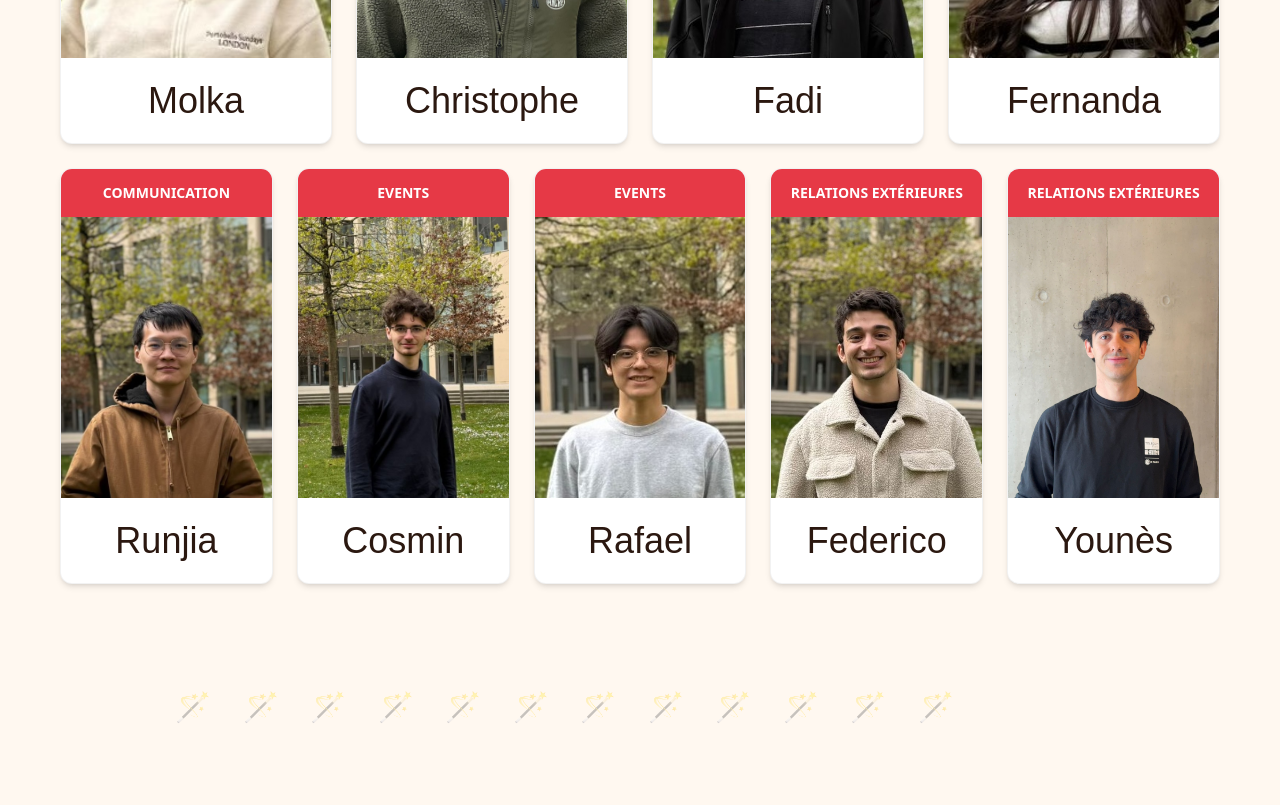
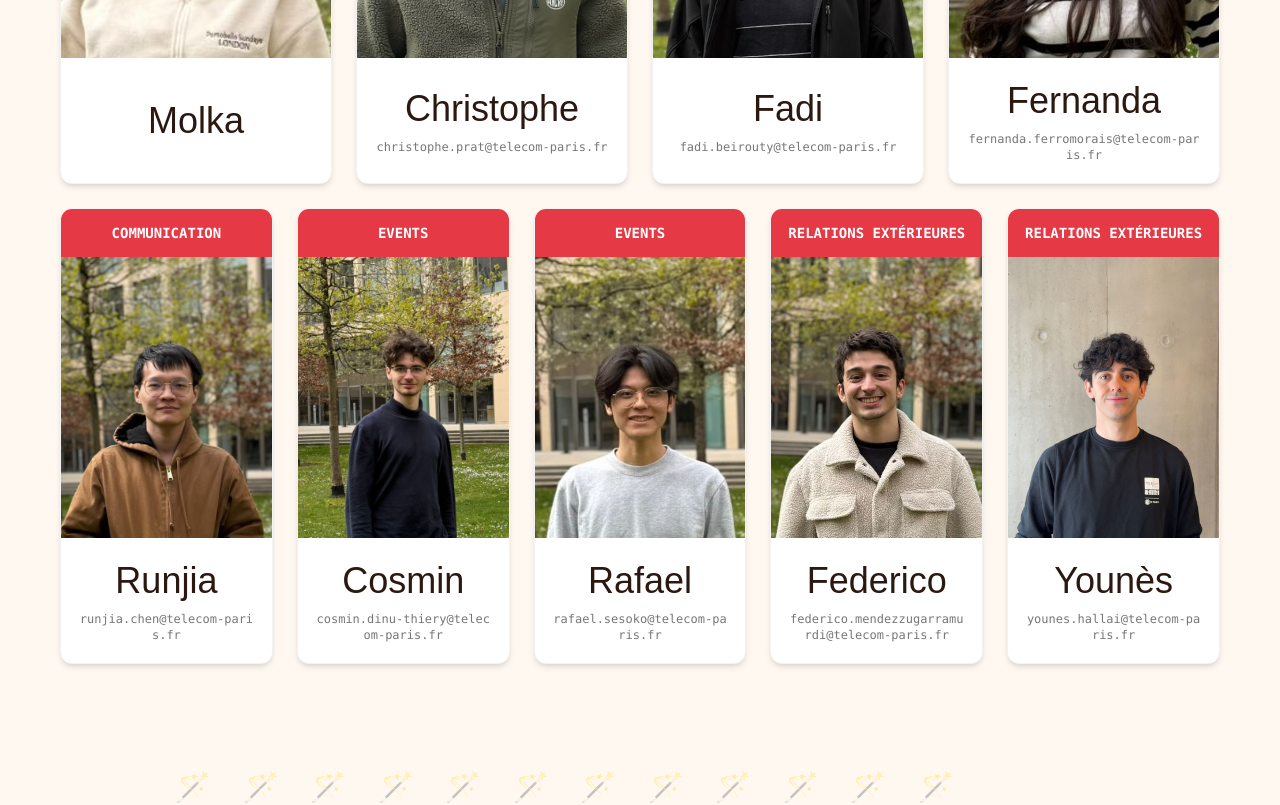
Before and after one commit to ChristophePRAT/bdi-website, a Next.js app: page /en in a window 1280 px wide. Shown: the part 3760-4565 px from the top of the page. Built offline with nearby package versions, Linux system fonts and the light colour scheme; a web font is replaced by a local one.

Commit message:
add email addresses

```diff
--- a/src/app/globals.css
+++ b/src/app/globals.css
@@ -4,17 +4,16 @@
     --font-sans: var(--font-dm-sans), ui-sans-serif, system-ui, sans-serif;
     /*--font-caveat: var(--font-caveat), cursive;*/
     --font-ranchers: var(--font-family-ranchers), cursive;
-  --font-mono: var(--font-space-mono), monospace;
     --font-zh: var(--font-noto-sc), var(--font-dm-sans), sans-serif;
     --font-ar: var(--font-noto-arabic), var(--font-dm-sans), sans-serif;
 
-  --color-bdi-red: #E63946;
-  --color-bdi-yellow: #FFB703;
-  --color-bdi-blue: #3D5AFE;
-  --color-bdi-teal: #2EC4B6;
-  --color-bdi-purple: #7B2FF7;
-  --color-bdi-cream: #FFF8F0;
-  --color-bdi-dark: #2B1810;
+    --color-bdi-red: #e63946;
+    --color-bdi-yellow: #ffb703;
+    --color-bdi-blue: #3d5afe;
+    --color-bdi-teal: #2ec4b6;
+    --color-bdi-purple: #7b2ff7;
+    --color-bdi-cream: #fff8f0;
+    --color-bdi-dark: #2b1810;
 }
 
 /* Custom scrollbar removed */
@@ -26,7 +25,10 @@ body {
     @apply font-sans;
 }
 
-h1, h2, h3, .font-ranchers {
+h1,
+h2,
+h3,
+.font-ranchers {
     font-family: var(--font-family-ranchers), cursive;
 }
 
@@ -41,11 +43,15 @@ h1, h2, h3, .font-ranchers {
 /* Scrapbook effects */
 .wavy-underline {
     @apply block w-30 h-1.5 mx-auto mt-1.5 rounded-[3px];
-  background: linear-gradient(90deg, #E63946, #FFB703);
+    background: linear-gradient(90deg, #e63946, #ffb703);
 }
 
 .highlight {
-  background: linear-gradient(180deg, transparent 60%, rgba(255, 183, 3, 0.35) 60%);
+    background: linear-gradient(
+        180deg,
+        transparent 60%,
+        rgba(255, 183, 3, 0.35) 60%
+    );
     padding: 0 2px;
 }
 
@@ -72,7 +78,7 @@ h1, h2, h3, .font-ranchers {
 }
 
 .stamp-card::before {
-  content: '';
+    content: "";
     @apply absolute -top-1.5 -right-1.5 w-9 h-9 rounded-full opacity-15 bg-(--stamp-color,#E63946);
 }
 
@@ -101,8 +107,12 @@ h1, h2, h3, .font-ranchers {
 }
 
 @keyframes marquee {
-  0% { transform: translateX(0); }
-  100% { transform: translateX(-50%); }
+    0% {
+        transform: translateX(0);
+    }
+    100% {
+        transform: translateX(-50%);
+    }
 }
 
 .disco {
@@ -110,38 +120,79 @@ h1, h2, h3, .font-ranchers {
 }
 
 @keyframes discoFlash {
-  0% { background: #E63946; }
-  25% { background: #FFB703; }
-  50% { background: #3D5AFE; }
-  75% { background: #2EC4B6; }
-  100% { background: #7B2FF7; }
+    0% {
+        background: #e63946;
+    }
+    25% {
+        background: #ffb703;
+    }
+    50% {
+        background: #3d5afe;
+    }
+    75% {
+        background: #2ec4b6;
+    }
+    100% {
+        background: #7b2ff7;
+    }
 }
 
 @keyframes scrollHintPulse {
-  0%, 100% { opacity: 0.4; }
-  50% { opacity: 1; }
+    0%,
+    100% {
+        opacity: 0.4;
+    }
+    50% {
+        opacity: 1;
+    }
 }
 
 @keyframes pulse {
-  0%, 100% { box-shadow: 0 0 0 0 rgba(230, 57, 70, 0.6); }
-  50% { box-shadow: 0 0 0 15px rgba(230, 57, 70, 0); }
+    0%,
+    100% {
+        box-shadow: 0 0 0 0 rgba(230, 57, 70, 0.6);
+    }
+    50% {
+        box-shadow: 0 0 0 15px rgba(230, 57, 70, 0);
+    }
 }
 
 @keyframes shimmer {
-  0% { background-position: 0% 50%; }
-  100% { background-position: 200% 50%; }
+    0% {
+        background-position: 0% 50%;
+    }
+    100% {
+        background-position: 200% 50%;
+    }
 }
 
 @keyframes wiggle {
-  0% { transform: rotate(0); }
-  25% { transform: rotate(-5deg); }
-  50% { transform: rotate(5deg); }
-  75% { transform: rotate(-3deg); }
-  100% { transform: rotate(0); }
+    0% {
+        transform: rotate(0);
+    }
+    25% {
+        transform: rotate(-5deg);
+    }
+    50% {
+        transform: rotate(5deg);
+    }
+    75% {
+        transform: rotate(-3deg);
+    }
+    100% {
+        transform: rotate(0);
+    }
 }
 
 .text-shimmer {
-  background: linear-gradient(90deg, #E63946, #FFB703, #3D5AFE, #2EC4B6, #E63946);
+    background: linear-gradient(
+        90deg,
+        #e63946,
+        #ffb703,
+        #3d5afe,
+        #2ec4b6,
+        #e63946
+    );
     background-size: 200% 100%;
     -webkit-background-clip: text;
     -webkit-text-fill-color: transparent;
--- a/src/components/Bureau.tsx
+++ b/src/components/Bureau.tsx
@@ -1,13 +1,16 @@
 import { getTranslations } from "next-intl/server";
 import Image from "next/image";
-import { PHOTOS } from "@/data/photos";
 import { BUREAU_MEMBERS, BureauMember } from "@/data/constants";
 import BureauClient from "./BureauClient";
+import ObfuscatedLink from "./ObfuscatedLink";
 
 export default async function Bureau() {
     const t = await getTranslations("Index");
     const sectionId = "bureau-section";
     const nametagsId = "nametags-container";
+
+    // Helper to encode strings for obfuscation (Server-side)
+    const encode = (str: string) => Buffer.from(str).toString("base64");
 
     return (
         <section
@@ -50,22 +53,20 @@ export default async function Bureau() {
                                         {m.name}
                                     </div>
                                     {(m.email || m.phone) && (
-                                        <div className="flex flex-col gap-1 text-sm text-[#777]">
+                                        <div className="flex flex-col gap-1 text-xs text-[#777]">
                                             {m.email && (
-                                                <a
-                                                    href={`mailto:${m.email}`}
-                                                    className="hover:text-bdi-red transition-colors break-all"
-                                                >
-                                                    {m.email}
-                                                </a>
+                                                <ObfuscatedLink
+                                                    encoded={encode(m.email)}
+                                                    type="email"
+                                                    className="hover:text-bdi-red transition-colors break-all font-mono"
+                                                />
                                             )}
                                             {m.phone && (
-                                                <a
-                                                    href={`tel:${m.phone}`}
+                                                <ObfuscatedLink
+                                                    encoded={encode(m.phone)}
+                                                    type="tel"
                                                     className="hover:text-bdi-red transition-colors"
-                                                >
-                                                    {m.phone}
-                                                </a>
+                                                />
                                             )}
                                         </div>
                                     )}
@@ -104,22 +105,20 @@ export default async function Bureau() {
                                         {m.name}
                                     </div>
                                     {(m.email || m.phone) && (
-                                        <div className="flex flex-col gap-1 text-sm text-[#777]">
+                                        <div className="flex flex-col gap-1 text-xs text-[#777]">
                                             {m.email && (
-                                                <a
-                                                    href={`mailto:${m.email}`}
-                                                    className="hover:text-bdi-red transition-colors break-all"
-                                                >
-                                                    {m.email}
-                                                </a>
+                                                <ObfuscatedLink
+                                                    encoded={encode(m.email)}
+                                                    type="email"
+                                                    className="hover:text-bdi-red transition-colors break-all font-mono"
+                                                />
                                             )}
                                             {m.phone && (
-                                                <a
-                                                    href={`tel:${m.phone}`}
+                                                <ObfuscatedLink
+                                                    encoded={encode(m.phone)}
+                                                    type="tel"
                                                     className="hover:text-bdi-red transition-colors"
-                                                >
-                                                    {m.phone}
-                                                </a>
+                                                />
                                             )}
                                         </div>
                                     )}
--- /dev/null
+++ b/src/components/ObfuscatedLink.tsx
@@ -0,0 +1,48 @@
+"use client";
+
+import { useSyncExternalStore } from "react";
+
+interface ObfuscatedLinkProps {
+    encoded: string;
+    type: "email" | "tel";
+    className?: string;
+}
+
+// Subscription that does nothing as the value is static after hydration
+const subscribe = () => () => {};
+
+export default function ObfuscatedLink({
+    encoded,
+    type,
+    className,
+}: ObfuscatedLinkProps) {
+    // Safely handle hydration by showing a placeholder on the server
+    // and decoding only on the client.
+    const decoded = useSyncExternalStore(
+        subscribe,
+        () => {
+            try {
+                return window.atob(encoded);
+            } catch (e) {
+                return null;
+            }
+        },
+        () => null, // Server value
+    );
+
+    if (!decoded) {
+        return <span className={className}>...</span>;
+    }
+
+    const href = type === "email" ? `mailto:${decoded}` : `tel:${decoded}`;
+
+    return (
+        <a
+            href={href}
+            className={className}
+            title={type === "email" ? "Send email" : "Call"}
+        >
+            {decoded}
+        </a>
+    );
+}
--- a/src/data/constants.ts
+++ b/src/data/constants.ts
@@ -95,26 +95,49 @@ export const BUREAU_MEMBERS: BureauMember[] = [
         name: "Christophe",
         role: "Vice-Président",
         photo: "/members/christophe.jpeg",
-        // email: "christophe.prat@telecom-paris.fr",
+        email: "christophe.prat@telecom-paris.fr",
     },
-    { name: "Fadi", role: "Trésorière", photo: "/members/fadi.jpeg" },
+    {
+        name: "Fadi",
+        role: "Trésorière",
+        photo: "/members/fadi.jpeg",
+        email: "fadi.beirouty@telecom-paris.fr",
+    },
     {
         name: "Fernanda",
         role: "Secrétaire Générale",
         photo: "/members/fernanda.jpeg",
+        email: "fernanda.ferromorais@telecom-paris.fr",
     },
-    { name: "Runjia", role: "Communication", photo: "/members/runjia.jpeg" },
-    { name: "Cosmin", role: "Events", photo: "/members/cosmin.jpeg" },
-    { name: "Rafael", role: "Events", photo: "/members/rafael.jpeg" },
+    {
+        name: "Runjia",
+        role: "Communication",
+        photo: "/members/runjia.jpeg",
+        email: "runjia.chen@telecom-paris.fr",
+    },
+    {
+        name: "Cosmin",
+        role: "Events",
+        photo: "/members/cosmin.jpeg",
+        email: "cosmin.dinu-thiery@telecom-paris.fr",
+    },
+    {
+        name: "Rafael",
+        role: "Events",
+        photo: "/members/rafael.jpeg",
+        email: "rafael.sesoko@telecom-paris.fr",
+    },
     {
         name: "Federico",
         role: "Relations extérieures",
         photo: "/members/federico.jpeg",
+        email: "federico.mendezzugarramurdi@telecom-paris.fr",
     },
     {
         name: "Younès",
         role: "Relations extérieures",
         photo: "/members/younes.jpeg",
+        email: "younes.hallai@telecom-paris.fr",
     },
 ];
 
```
Also changed, not shown: src/components/Footer.tsx (+21 -11 lines). Lines whose indentation alone changed are shown as unchanged.
